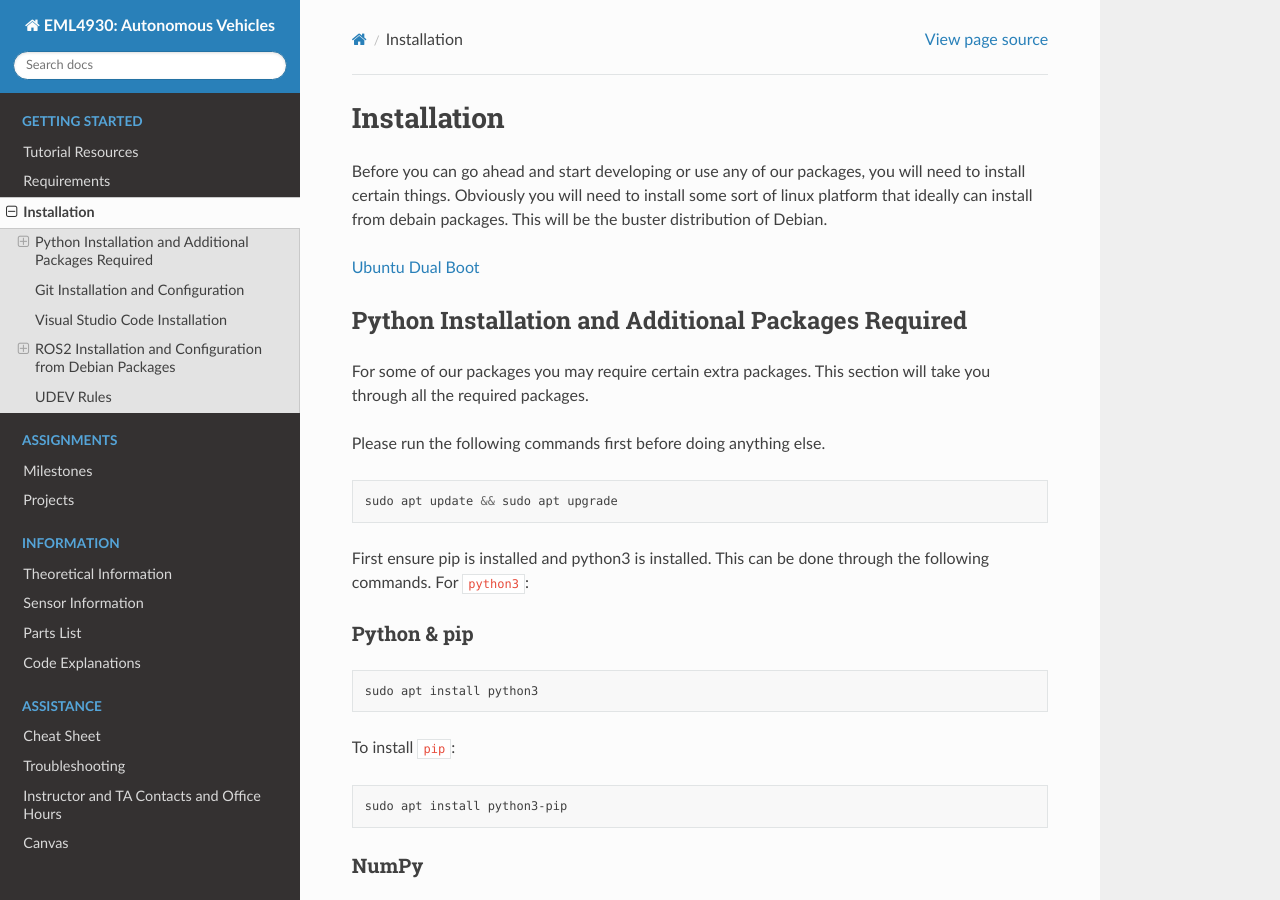
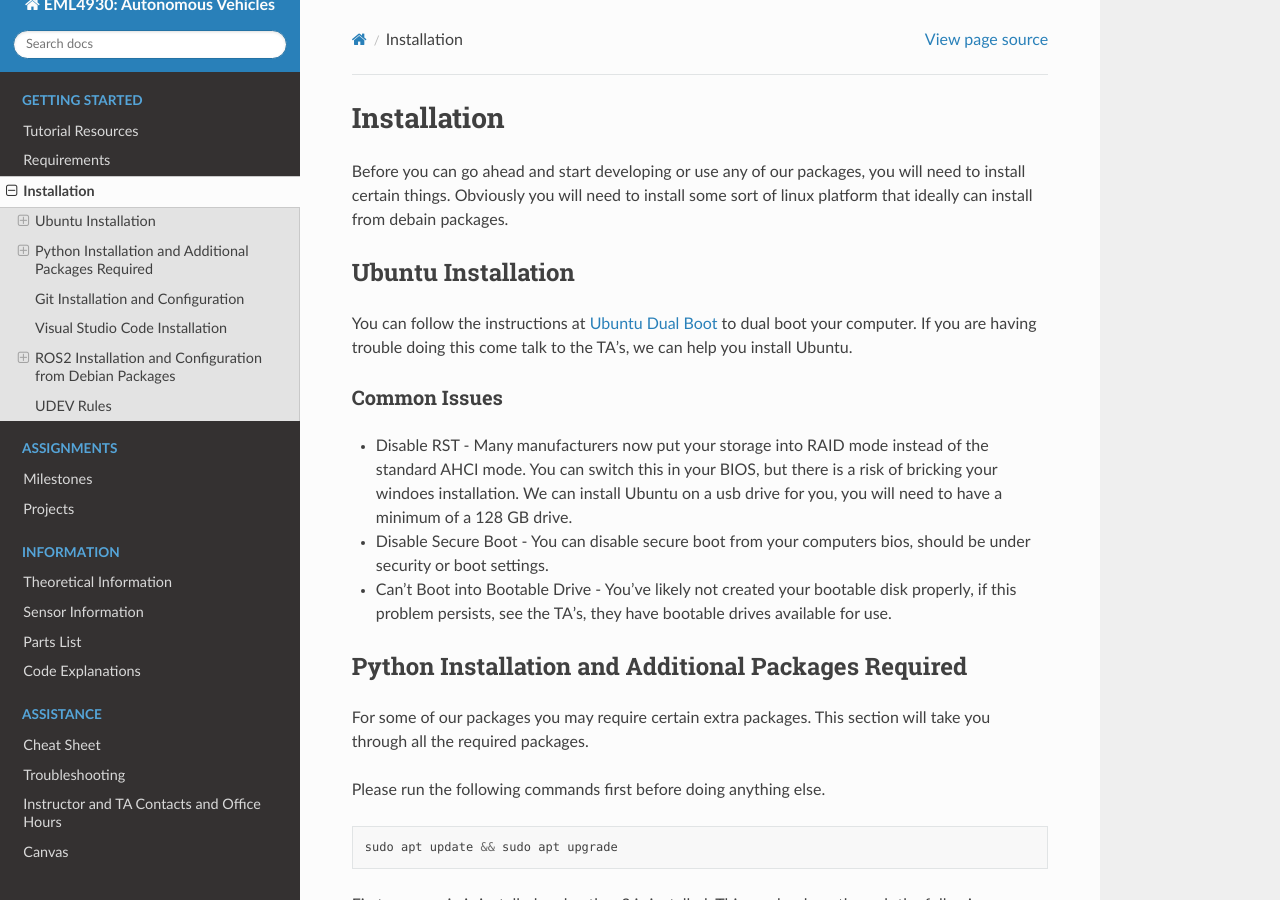
Before and after one commit to av-mae-uf/av1tenth-docs, a Sphinx documentation site: the page built from docs/gettingstarted/installation.rst, in a window 1280 px wide and 900 px high. Built offline with Sphinx 7.4.7 and the Read the Docs theme 2.0.0, drawn with Linux system fonts in a browser that asks for light colours.

Commit message:
Update installation.rst
adding info on installing Ubuntu

```diff
--- a/docs/gettingstarted/installation.rst
+++ b/docs/gettingstarted/installation.rst
@@ -3,9 +3,18 @@ Installation
 
 Before you can go ahead and start developing or use any of our packages, you will need to install certain things.
 Obviously you will need to install some sort of linux platform that ideally can install from debain packages.
-This will be the buster distribution of Debian.
 
-`Ubuntu Dual Boot <https://medium.com/linuxforeveryone/how-to-install-ubuntu-20-04-and-dual-boot-alongside-windows-10-323a85271a73>`_
+Ubuntu Installation
+-------------------
+You can follow the instructions at `Ubuntu Dual Boot <https://medium.com/linuxforeveryone/how-to-install-ubuntu-20-04-and-dual-boot-alongside-windows-10-323a85271a73>`_ to dual boot your computer. If you are having trouble doing this come talk to the TA's, we can help you install Ubuntu.
+
+Common Issues
+^^^^^^^^^^^^^
+
+* Disable RST - Many manufacturers now put your storage into RAID mode instead of the standard AHCI mode. You can switch this in your BIOS, but there is a risk of bricking your windoes installation. We can install Ubuntu on a usb drive for you, you will need to have a minimum of a 128 GB drive.
+* Disable Secure Boot - You can disable secure boot from your computers bios, should be under security or boot settings.
+* Can't Boot into Bootable Drive - You've likely not created your bootable disk properly, if this problem persists, see the TA's, they have bootable drives available for use.
+
 
 
 Python Installation and Additional Packages Required
```
